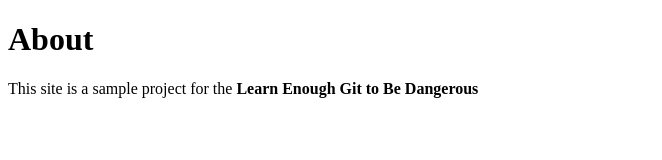
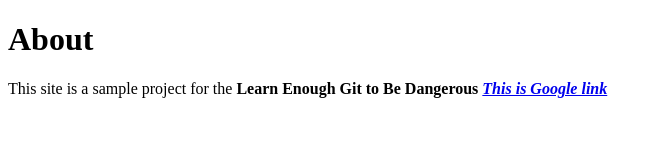
Before and after one commit to fubar00098/A-sample-website-for-Learn-Enough-Git-to-Be-Dangerous, a plain HTML site: page about.html in a window 1280 px wide. Shown: the whole page, without its empty margins (0-662 px from the left). Drawn offline with Linux system fonts and the light colour scheme.

Commit message:
Add link to Aboutme

```diff
--- a/about.html
+++ b/about.html
@@ -5,6 +5,8 @@
   </head>
 <body>
   <h1>About</h1>
-  <p>This site is a sample project for the <strong> Learn Enough Git to Be Dangerous</strong></p>
+  <p>This site is a sample project for the <strong> Learn Enough Git to Be Dangerous
+    <a href ="https://google.com"><em>This is Google link</em></a></strong></p>
+
 </body>
 </html>
```
